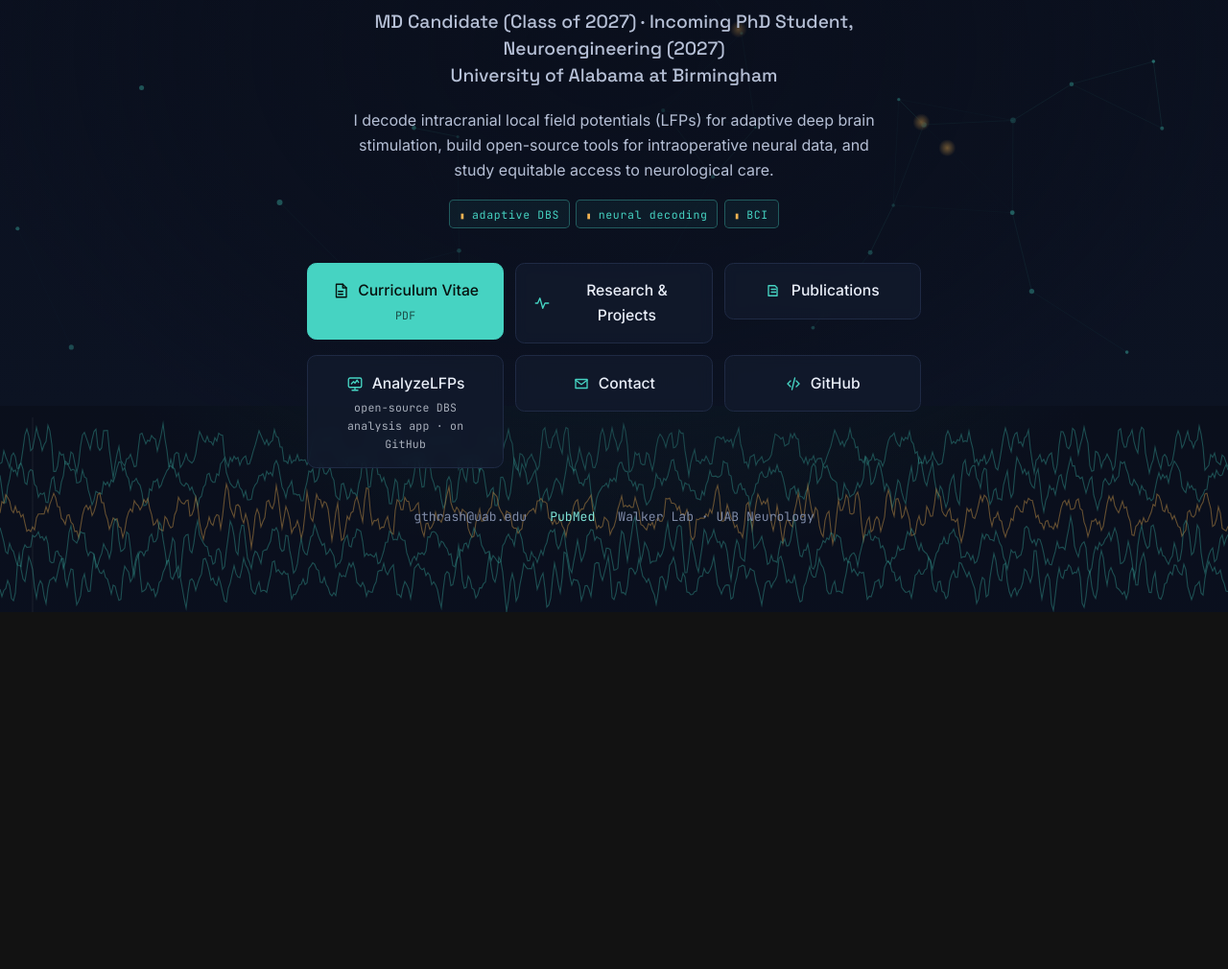
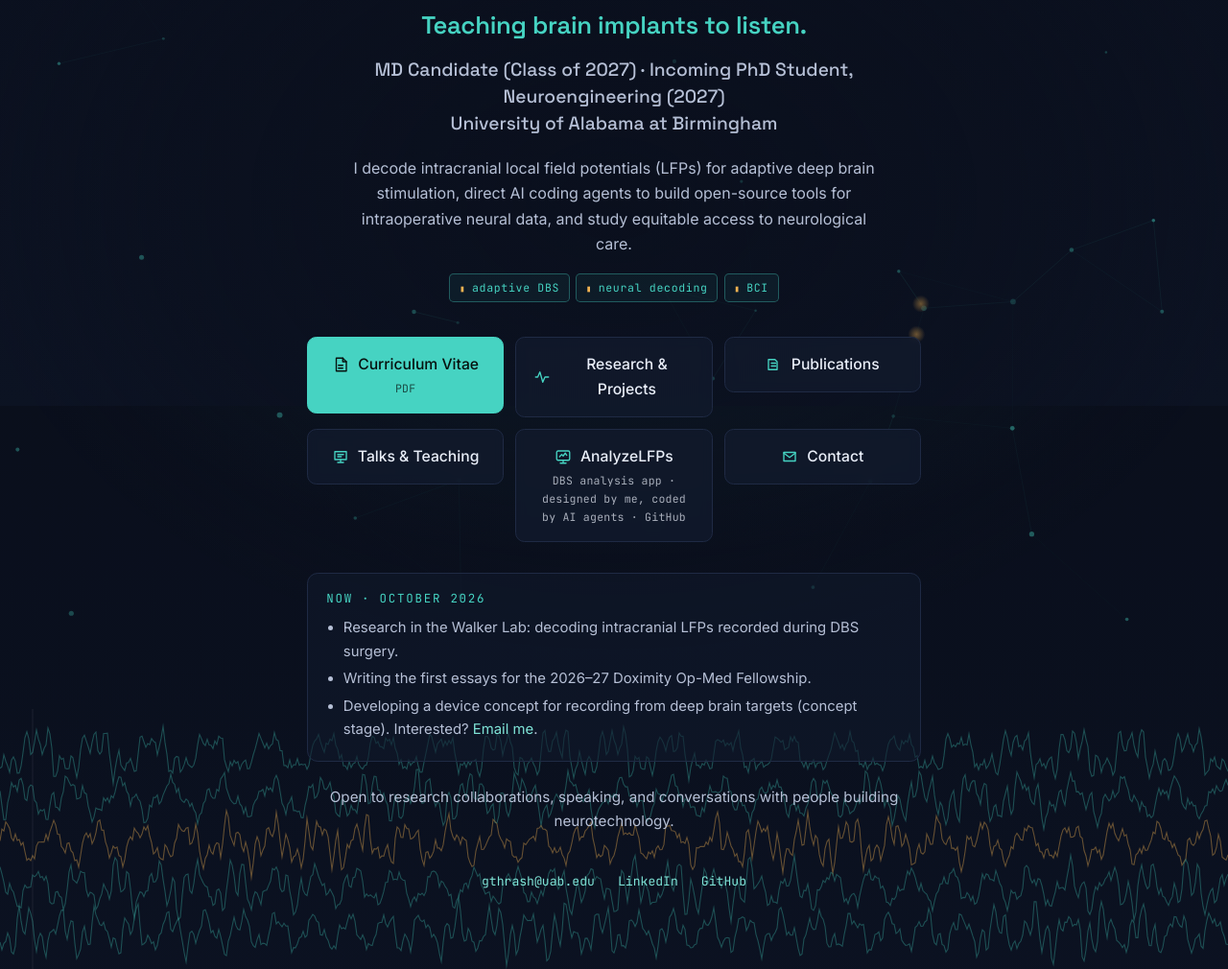
Before and after one commit to gthrash54/gthrash54.github.io, a plain HTML site: page index.html in a window 1280 px wide. Shown: the part 377-1387 px from the top of the page at 96% size. Before the commit the page ends 1015 px from the top, so only its background shows below. Drawn offline with Linux system fonts and the light colour scheme; animation ran at ten frames a second.

Commit message:
Landing: tagline, Now strip, open-to line, new button set; research: tools relabelled as AI-built with screenshot; update.sh warns on a stale Now strip
Co-Authored-By: Claude Fable 5.1 <noreply@anthropic.com>

```diff
--- a/index.html
+++ b/index.html
@@ -60,8 +60,9 @@
     </div>
     <p class="eyebrow">Neuroengineering · Neurology · Birmingham, AL</p>
     <h1>Garrett W. Thrash</h1>
+    <p class="mission">Teaching brain implants to listen.</p>
     <p class="tagline">MD Candidate (Class of 2027) · Incoming PhD Student, Neuroengineering (2027)<br>University of Alabama at Birmingham</p>
-    <p class="intro">I decode intracranial local field potentials (LFPs) for adaptive deep brain stimulation, build open-source tools for intraoperative neural data, and study equitable access to neurological care.</p>
+    <p class="intro">I decode intracranial local field potentials (LFPs) for adaptive deep brain stimulation, direct AI coding agents to build open-source tools for intraoperative neural data, and study equitable access to neurological care.</p>
     <ul class="readout" aria-label="Focus areas">
       <li>adaptive DBS</li><li>neural decoding</li><li>BCI</li>
     </ul>
@@ -70,16 +71,27 @@
       <li><a class="btn primary" href="cv.pdf" target="_blank" rel="noopener"><span class="lbl"><svg viewBox="0 0 24 24" aria-hidden="true"><path d="M6 3h9l5 5v13H6z"/><path d="M15 3v5h5M9 13h6M9 17h6"/></svg>Curriculum Vitae</span><small>PDF</small></a></li>
       <li><a class="btn" href="research.html"><span class="lbl"><svg viewBox="0 0 24 24" aria-hidden="true"><path d="M3 12h3l3-7 4 14 3-7h5"/></svg>Research &amp; Projects</span></a></li>
       <li><a class="btn" href="publications.html"><span class="lbl"><svg viewBox="0 0 24 24" aria-hidden="true"><path d="M4 19V5h9l3 3v11z"/><path d="M8 10h6M8 14h6"/></svg>Publications</span></a></li>
-      <li><a class="btn" href="https://github.com/gthrash54/AnalyzeLFPs" target="_blank" rel="noopener"><span class="lbl"><svg viewBox="0 0 24 24" aria-hidden="true"><rect x="3" y="4" width="18" height="13" rx="2"/><path d="M8 21h8M12 17v4M7 12l3-3 2 2 3-4 2 3"/></svg>AnalyzeLFPs</span><small>open-source DBS analysis app · on GitHub</small></a></li>
+      <li><a class="btn" href="talks.html"><span class="lbl"><svg viewBox="0 0 24 24" aria-hidden="true"><path d="M4 5h16v11H4z"/><path d="M12 16v4M8 20h8M8 9h8M8 12h5"/></svg>Talks &amp; Teaching</span></a></li>
+      <li><a class="btn" href="https://github.com/gthrash54/AnalyzeLFPs" target="_blank" rel="noopener"><span class="lbl"><svg viewBox="0 0 24 24" aria-hidden="true"><rect x="3" y="4" width="18" height="13" rx="2"/><path d="M8 21h8M12 17v4M7 12l3-3 2 2 3-4 2 3"/></svg>AnalyzeLFPs</span><small>DBS analysis app · designed by me, coded by AI agents · GitHub</small></a></li>
       <li><a class="btn" href="mailto:gthrash@uab.edu"><span class="lbl"><svg viewBox="0 0 24 24" aria-hidden="true"><path d="M4 6h16v12H4z"/><path d="m4 7 8 6 8-6"/></svg>Contact</span></a></li>
-      <li><a class="btn" href="https://github.com/gthrash54" target="_blank" rel="noopener"><span class="lbl"><svg viewBox="0 0 24 24" aria-hidden="true"><path d="m8 8-4 4 4 4M16 8l4 4-4 4M14 4l-4 16"/></svg>GitHub</span></a></li>
     </ul>
+
+    <section class="now" aria-labelledby="now-h">
+      <p class="eyebrow" id="now-h">Now · October 2026</p>
+      <ul>
+        <li>Research in the Walker Lab: decoding intracranial LFPs recorded during DBS surgery.</li>
+        <li>Writing the first essays for the 2026–27 Doximity Op-Med Fellowship.</li>
+        <li>Developing a device concept for recording from deep brain targets (concept stage). Interested? <a href="mailto:gthrash@uab.edu?subject=Neurotechnology">Email me</a>.</li>
+      </ul>
+    </section>
+
+    <p class="open">Open to research collaborations, speaking, and conversations with people building neurotechnology.</p>
 
     <footer>
       <div class="wrap">
-        <span>gthrash@uab.edu</span>
-        <span><a href="https://pubmed.ncbi.nlm.nih.gov/?term=Thrash+GW%5BAuthor%5D&amp;sort=pubdate">PubMed</a></span>
-        <span>Walker Lab · UAB Neurology</span>
+        <span><a href="mailto:gthrash@uab.edu">gthrash@uab.edu</a></span>
+        <span><a href="https://www.linkedin.com/in/garrett-thrash-311709430/" rel="me">LinkedIn</a></span>
+        <span><a href="https://github.com/gthrash54" rel="me">GitHub</a></span>
       </div>
     </footer>
   </div>
--- a/style.css
+++ b/style.css
@@ -52,6 +52,7 @@ p { margin: 0 0 .9rem; }
 .subhead::before { content: "// "; color: var(--accent); }
 .muted { color: var(--ink-3); font-size: .9rem; }
 .lede { font-size: 1.08rem; color: var(--ink); }
+.mission { font-family: var(--head); font-weight: 600; font-size: clamp(1.25rem, 2.6vw, 1.6rem); color: var(--accent); margin: .5rem 0 0; letter-spacing: -.01em; }
 .tagline { font-family: var(--head); font-size: 1.15rem; color: var(--ink-2); margin: .75rem 0 0; line-height: 1.45; }
 
 /* Section numbering on content pages */
@@ -174,3 +175,11 @@ footer .wrap { display: flex; flex-wrap: wrap; justify-content: space-between; g
 .video { position: relative; width: 100%; aspect-ratio: 16 / 9; border: 1px solid var(--rule); border-radius: .6rem; overflow: hidden; background: #000; margin: .6rem 0 .4rem; }
 .video iframe { position: absolute; inset: 0; width: 100%; height: 100%; border: 0; }
 .video-grid { display: grid; grid-template-columns: repeat(auto-fit, minmax(18rem, 1fr)); gap: 1.25rem; }
+
+/* Landing: Now strip, Open-to line, screenshot in cards */
+.now { margin: 2rem auto 0; max-width: 40rem; text-align: left; padding: 1rem 1.2rem; border: 1px solid var(--rule); border-radius: .7rem; background: rgba(18,26,45,.55); }
+.now .eyebrow { margin-bottom: .5rem; }
+.now ul { margin: 0; padding-left: 1.1rem; color: var(--ink-2); font-size: .93rem; }
+.now li { margin: .25rem 0; }
+.open { margin: 1.5rem 0 0; color: var(--ink-2); font-size: .95rem; }
+.card .shot { width: 100%; height: auto; border-radius: .45rem; border: 1px solid var(--rule); margin-top: .2rem; }
```
Also changed, not shown: research.html (+8 -5 lines), images/analyzelfps-result.jpg (added), 1 other file.
